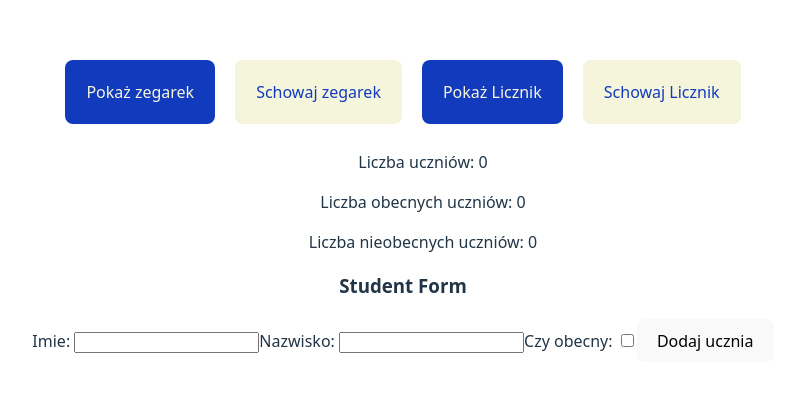
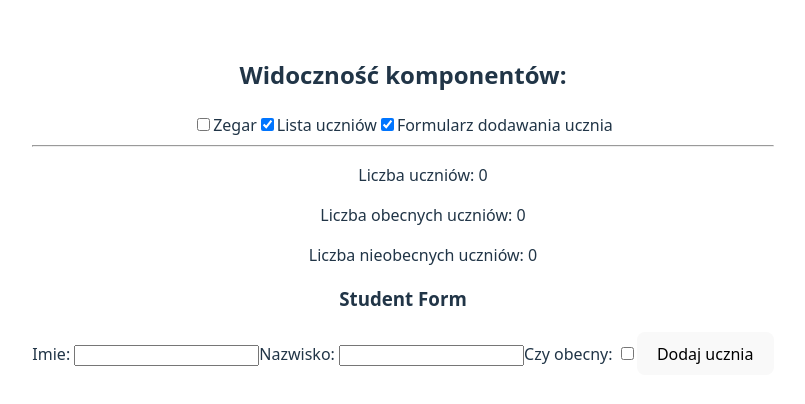
Before and after one commit to wsad4679/bell-buddy, a React (Vite) app: page / in a window 1280 px wide. Shown: the part 194-598 px from the top of the page, without its empty margins (237-1042 px from the left). Built offline with nearby package versions, Linux system fonts and the light colour scheme.

Commit message:
add choice of diffrent components

```diff
--- a/src/App.tsx
+++ b/src/App.tsx
@@ -22,19 +22,52 @@ function App() {
     }
 
 
+    const [showClock, setShowClock] = useState(false);
+    const [showList, setShowList] = useState(true);
+    const [showForm, setShowForm] = useState(true);
 
 
 
   return (
-    <>
-      <Clock/>
+      <>
+          <h2>Widoczność komponentów:</h2>
+          <label>
+              <input
+                  type="checkbox"
+                  checked={showClock}
+                  onChange={() => setShowClock(prev => !prev)}
+              />
+              Zegar
+          </label>
+          <label>
+              <input
+                  type="checkbox"
+                  checked={showList}
+                  onChange={() => setShowList(prev => !prev)}
+              />
+              Lista uczniów
+          </label>
+          <label>
+              <input
+                  type="checkbox"
+                  checked={showForm}
+                  onChange={() => setShowForm(prev => !prev)}
+              />
+              Formularz dodawania ucznia
+          </label>
 
-      <StudentList students= {studentsList} onToggleAttendance={updateStudentAttendance} />
+          <hr />
 
-
-      <AddStudentForm addStudent={getStudentData}/>
-    </>
-  )
+          {showClock && <Clock />}
+          {showList && (
+              <StudentList
+                  students={studentsList}
+                  onToggleAttendance={updateStudentAttendance}
+              />
+          )}
+          {showForm && <AddStudentForm addStudent={getStudentData} />}
+      </>
+  );
 }
 
 export default App
```
